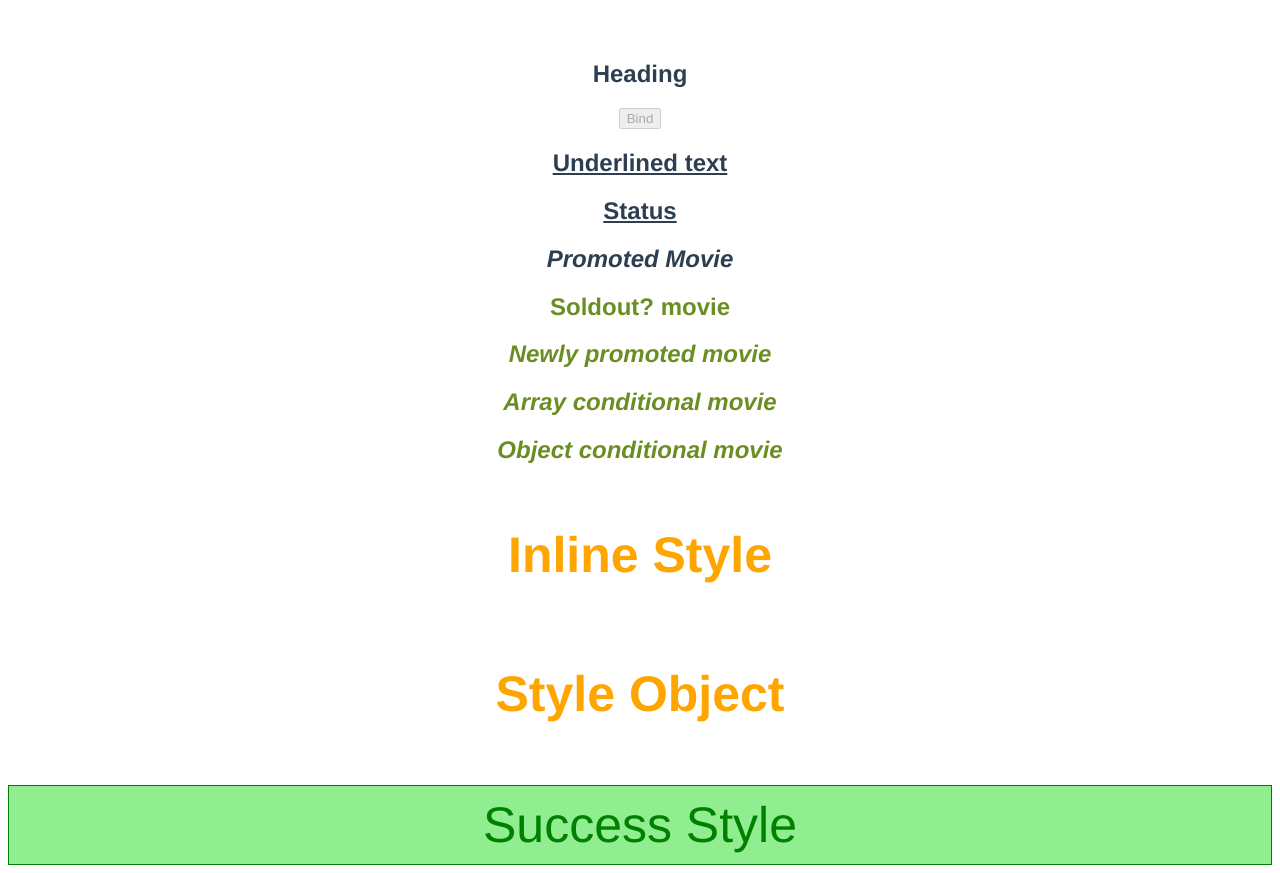
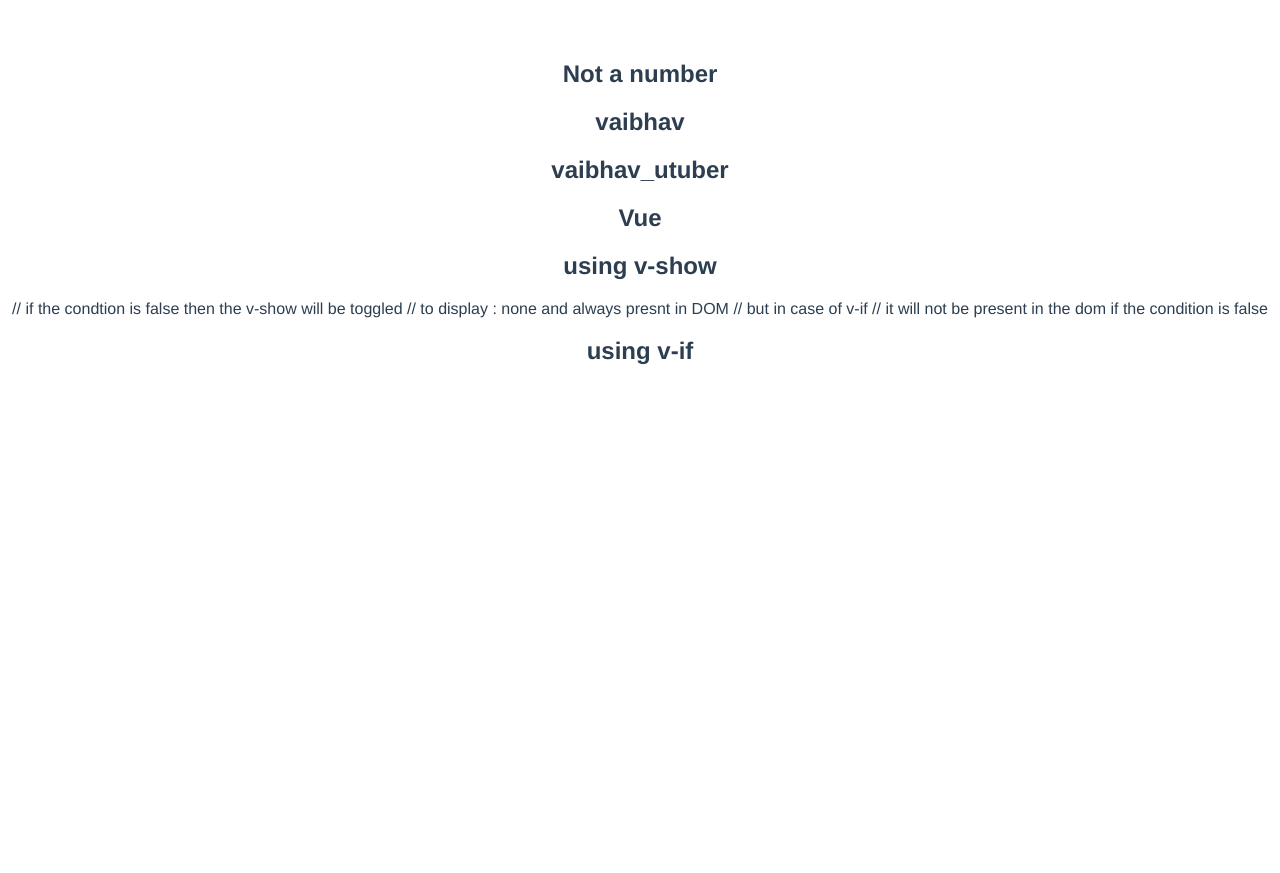
Before and after one commit to vaibhav21git/Vue.js-learning, a Vue app: page / in a window 1280 px wide. After the commit the page ends 800 px from the top, so only its background shows below. Built offline with nearby package versions, Linux system fonts and the light colour scheme.

Commit message:
condtional_rendering

```diff
--- a/src/App.vue
+++ b/src/App.vue
@@ -1,39 +1,21 @@
 <template>
   <div>
-    <h2 v-bind:id="headingId">Heading</h2>
-    <button v-bind:disabled="isDisabled">Bind</button>
-    <h2 class="underline">Underlined text</h2>
-    <h2 class="underline" v-bind:class="status">Status</h2>
-    <h2 v-bind:class="isPromoted && 'promoted'">Promoted Movie</h2>
-    <h2 v-bind:class="isSoldout ? 'sold-out' : 'new'">Soldout? movie</h2>
-    <h2 v-bind:class="['new', 'promoted']">Newly promoted movie</h2>
-    <h2
-      v-bind:class="[isPromoted && 'promoted', isSoldout ? 'sold-out' : 'new']"
-    >
-      Array conditional movie
-    </h2>
-    <h2
-      v-bind:class="{
-        promoted: isPromoted,
-        new: !isSoldout,
-        'sold-out': isSoldout,
-      }"
-    >
-      Object conditional movie
-    </h2>
-    <h2
-      v-bind:style="{
-        color: highlightcolor,
-        fontSize: headerSize + 'px',
-        padding: '20px',
-      }"
-    >
-      Inline Style
-    </h2>
-    <h2 v-bind:style="headerStyleObject">Style Object</h2>
-    <div v-bind:style="[baseStyleObject, successStyleObject]">
-      Success Style
-    </div>
+    <h2 v-if="num === 0">The number is zero</h2>
+    <h2 v-else-if="num < 0">The number is negative</h2>
+    <h2 v-else-if="num > 0">The number is positive</h2>
+    <h2 v-else>Not a number</h2>
+
+    <template v-if="display === true">
+      <h2>vaibhav</h2>
+      <h2>vaibhav_utuber</h2>
+      <h2>Vue</h2>
+    </template>
+
+    <h2 v-show="showElement">using v-show</h2>
+    // if the condtion is false then the v-show will be toggled // to display :
+    none and always presnt in DOM // but in case of v-if // it will not be
+    present in the dom if the condition is false
+    <h2 v-if="showElement">using v-if</h2>
   </div>
 </template>
 
@@ -42,32 +24,9 @@
   name: "App",
   data() {
     return {
-      greet: "hello",
-      name: "batman",
-      channel: "vaibhav_utuber",
-      channels: "<b>vaibhavs</b>",
-      hack: `<a href = "#" onclick = "alert('You have been hacked!')">win a prize!<a/>`,
-      headingId: "heading",
-      isDisabled: true,
-      status: "danger",
-      isPromoted: true,
-      isSoldout: false,
-      highlightcolor: "orange",
-      headerSize: 50,
-      headerStyleObject: {
-        color: "orange",
-        fontSize: "50px",
-        padding: "20px",
-      },
-      baseStyleObject: {
-        fontSize: "50px",
-        padding: "10px",
-      },
-      successStyleObject: {
-        color: "green",
-        backgroundColor: "lightgreen",
-        border: "1px solid green",
-      },
+      num: "hi",
+      display: true,
+      showElement: true,
     };
   },
 };
```
